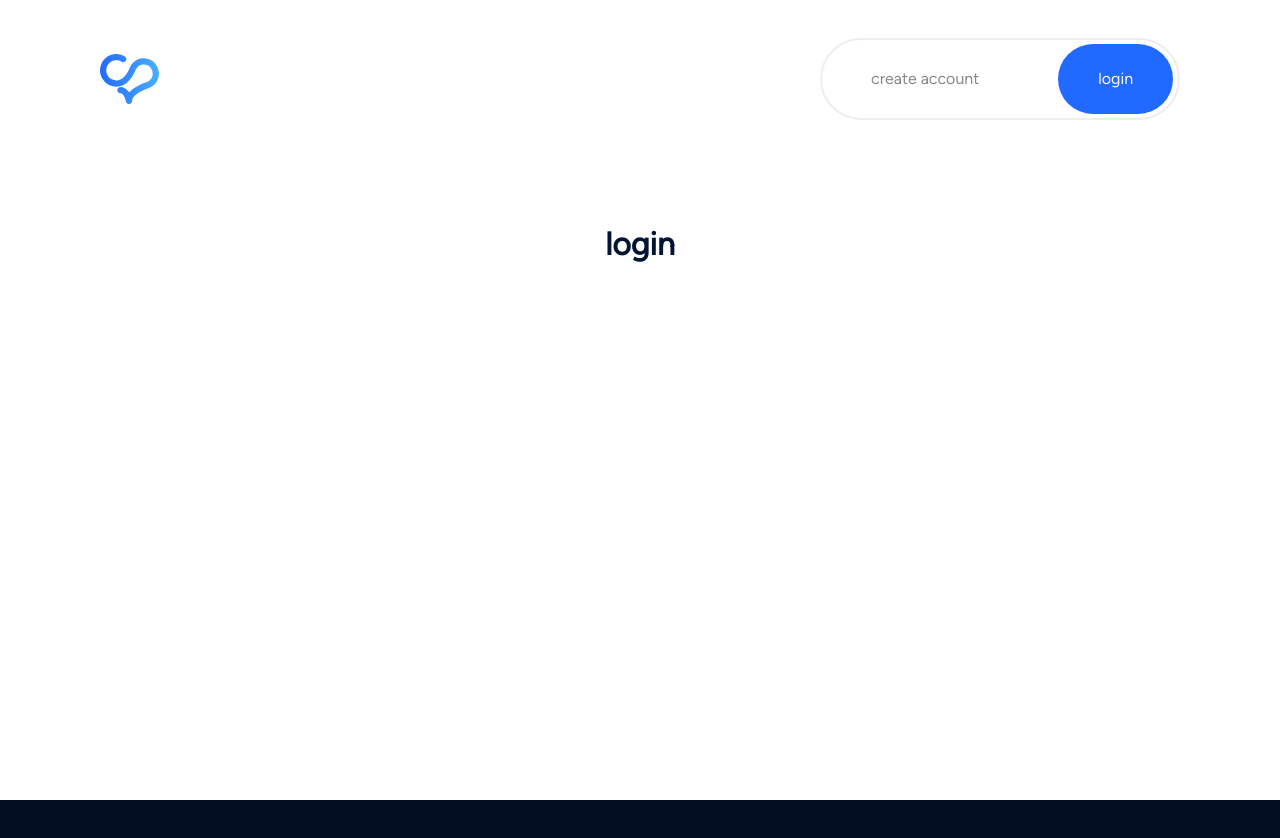
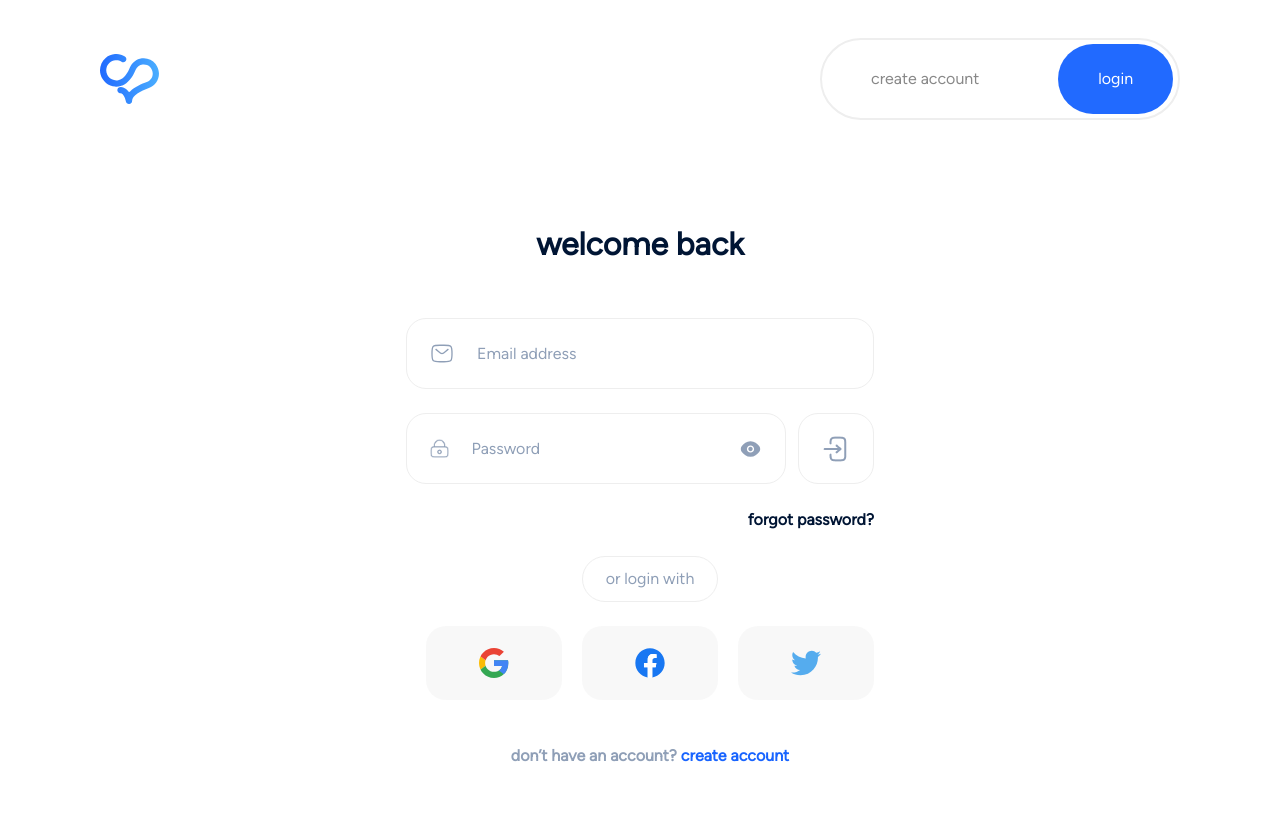
Before and after one commit to showmeelove/sml-landing-page, a React (Vite) app: page /login in a window 1280 px wide. Shown: the top 838 px of the page. Before the commit the page ends 800 px from the top, so only its background shows below. Built offline with nearby package versions, Linux system fonts and the light colour scheme.

Commit message:
Conflicts

```diff
--- a/src/components/auth/Login.jsx
+++ b/src/components/auth/Login.jsx
@@ -1,14 +1,76 @@
 import Auth from './Auth'
-import { useState } from "react";
+import { useState } from 'react'
+import email_icon from '../../assets/icons/mail.svg'
+import password_icon from '../../assets/icons/password.png'
+import logout_icon from '../../assets/icons/login.png'
+import { Link } from 'react-router-dom';
+import google_icon from '../../assets/icons/google.svg'
+import facebook_icon from '../../assets/icons/facebook.svg'
+import twitter_icon from '../../assets/icons/twitter.svg'
+import Input from '../ui/Input';
+import Button from '../ui/Button'
 
 const SignIn = () => {
 
+  const [email, setEmail] = useState()
+  const [password, setPassword] = useState()
+
+  const submit = (e) => {
+    e.preventDefault()
+  }
+
   return (
     <Auth>
-      <section className="mt-[100px] text-black mx-auto text-center">
-          <header>
-            <h1 className='text-[#001534] text-[32px] font-bold font-figtree'>login</h1>
-          </header>
+      <section className="py-[100px] mx-auto w-full max-w-[500px] font-figtree px-4">
+        <header>
+          <h1 className='text-[#001534] text-[#001534] text-[32px] font-bold text-center'>welcome back</h1>
+        </header>
+        <form onSubmit={submit} className='pt-[50px] flex flex-col gap-y-6'>
+          <fieldset className='flex items-center'>
+            <Input
+              type="email"
+              value={email}
+              onChange={(e) => setEmail(e.target.value)}
+              leading={email_icon}
+              placeholder="Email address"
+            />
+          </fieldset>
+          <fieldset className='flex items-center gap-x-3'>
+            <Input
+              type="password"
+              value={password}
+              onChange={(e) => setPassword(e.target.value)}
+              leading={password_icon}
+              placeholder="Password"
+            />
+            <button className="h-[71px] px-5 rounded-[20px] border-[1px] border-[#EEEEEE] hidden sm:block">
+              <img src={logout_icon} alt="Logout Icon" />
+            </button>
+          </fieldset>
+          <fieldset className="sm:hidden">
+            <Button>login</Button>
+          </fieldset>
+          <fieldset className="pl-5 flex justify-end">
+            <Link to='/forgot-password' className="text-[#001534] font-bold">forgot password?</Link>
+          </fieldset>
+          <fieldset className="pl-5 grid place-items-center">
+            <p className='border-[#eeeeee] border-[1px] rounded-[50px] py-[10px] px-[23px] text-[#8F9FB7]'>or login with</p>
+          </fieldset>
+          <fieldset className="pl-5 grid grid-cols-3 gap-x-5">
+            <figure className="bg-[#EEEEEE66] rounded-[20px] py-[15px] grid place-items-center">
+              <img src={google_icon} alt="Google Icon" />
+            </figure>
+            <figure className="bg-[#EEEEEE66] rounded-[20px] py-[15px] grid place-items-center">
+              <img src={facebook_icon} alt="Facebook Icon" />
+            </figure>
+            <figure className="bg-[#EEEEEE66] rounded-[20px] py-[15px] grid place-items-center">
+              <img src={twitter_icon} alt="Twitter Icon" />
+            </figure>
+          </fieldset>
+          <fieldset className="pl-5 grid place-items-center pt-5">
+            <p className='text-[#8F9FB7] font-semibold'>don&rsquo;t have an account? <Link to='/signup' className="text-primary">create account</Link></p>
+          </fieldset>
+        </form>
       </section>
     </Auth>
   );
--- a/src/components/auth/SignUp.jsx
+++ b/src/components/auth/SignUp.jsx
@@ -6,11 +6,14 @@ import { Link } from 'react-router-dom';
 import google_icon from '../../assets/icons/google.svg'
 import facebook_icon from '../../assets/icons/facebook.svg'
 import twitter_icon from '../../assets/icons/twitter.svg'
-import eye_icon from '../../assets/icons/eye-icon.svg'
-
+import Input from '../ui/Input';
+import { useState } from 'react'
+import Button from '../ui/Button';
 
 const SignIn = () => {
 
+  const [email, setEmail] = useState()
+  const [password, setPassword] = useState()
 
   const submit = (e) => {
     e.preventDefault()
@@ -24,26 +27,28 @@ const SignIn = () => {
         </header>
         <form onSubmit={submit} className='pt-[50px] flex flex-col gap-y-6'>
           <fieldset className='flex items-center'>
-            <div className='rounded-[20px] w-full border-[1px] items-center border-[#EEEEEE] px-5 flex gap-x-5 h-[71px]'>
-              <figure className='h-fit'>
-                <img src={mail_icon} alt="Mail Icon" />
-              </figure>
-              <input type="email" className='outline-none text-[#8F9FB7] w-full' placeholder="What's your email?" />
-            </div>
+            <Input
+              type="email"
+              value={email}
+              onChange={(e) => setEmail(e.target.value)}
+              leading={mail_icon}
+              placeholder="What's your email?"
+            />
           </fieldset>
-          <fieldset className='flex items-center gap-x-5'>
-            <div className='rounded-[20px] flex-1 border-[1px] border-[#EEEEEE] px-5 flex gap-x-2 h-[71px] items-center'>
-              <figure className='h-fit'>
-                <img src={password_icon} alt="Mail Icon" />
-              </figure>
-              <input type="password" className='outline-none text-[#8F9FB7] w-full' placeholder="Password" />
-              <figure>
-                <img src={eye_icon} alt="Eye Icon" className="h-[40px]" />
-              </figure>
-            </div>
-            <button className="h-[71px] px-5 rounded-[20px] border-[1px] border-[#EEEEEE]">
-              <img src={logout_icon} alt="Logout Icon"/>
+          <fieldset className='flex items-center gap-x-3'>
+            <Input
+              type="password"
+              value={password}
+              onChange={(e) => setPassword(e.target.value)}
+              leading={password_icon}
+              placeholder="Password"
+            />
+            <button className="h-[71px] px-5 rounded-[20px] border-[1px] border-[#EEEEEE] hidden sm:block">
+              <img src={logout_icon} alt="Logout Icon" />
             </button>
+          </fieldset>
+          <fieldset className="sm:hidden">
+            <Button>login</Button>
           </fieldset>
           <fieldset className="pl-5">
             <Link to='/forgot-password' className="text-[#001534] font-bold">forgot password?</Link>
@@ -53,13 +58,13 @@ const SignIn = () => {
           </fieldset>
           <fieldset className="pl-5 grid grid-cols-3 gap-x-5">
             <figure className="bg-[#EEEEEE66] rounded-[20px] py-[15px] grid place-items-center">
-              <img src={google_icon} alt="Google Icon"/>
+              <img src={google_icon} alt="Google Icon" />
             </figure>
             <figure className="bg-[#EEEEEE66] rounded-[20px] py-[15px] grid place-items-center">
-              <img src={facebook_icon} alt="Facebook Icon"/>
+              <img src={facebook_icon} alt="Facebook Icon" />
             </figure>
             <figure className="bg-[#EEEEEE66] rounded-[20px] py-[15px] grid place-items-center">
-              <img src={twitter_icon} alt="Twitter Icon"/>
+              <img src={twitter_icon} alt="Twitter Icon" />
             </figure>
           </fieldset>
           <fieldset className="pl-5 grid place-items-center pt-5">
--- /dev/null
+++ b/src/components/ui/Button.jsx
@@ -0,0 +1,9 @@
+/* eslint-disable react/prop-types */
+
+const Button = ({children}) => {
+  return (
+    <button className={`grid place-items-center bg-primary rounded-[100px] h-[60px] w-full`}>{children}</button>
+  )
+}
+
+export default Button
--- /dev/null
+++ b/src/components/ui/Input.jsx
@@ -0,0 +1,90 @@
+/* eslint-disable react/prop-types */
+import eye_icon from '../../assets/icons/eye-icon.svg'
+import { useEffect, useRef, useState } from 'react'
+
+const Input = (props) => {
+
+    const { type, leading, placeholder, value, ...prop } = props
+
+    const [focus, setFocus] = useState(false)
+
+    const labelRef = useRef()
+    const inputRef = useRef()
+
+    useEffect(() => {
+        const label = labelRef.current
+        const input = inputRef.current
+
+        label.addEventListener("click", () => {
+            setFocus(true)
+            input.focus()
+        })
+
+        input.addEventListener("focusout", () => {
+
+            if (value) {
+                setFocus(true)
+            } else {
+                setFocus(false)
+            }
+
+        })
+
+        input.addEventListener("focus", () => {
+            setFocus(true)
+        })
+
+    }, [value])
+
+    if (type === "password") {
+        return (
+            <div className='rounded-[20px] flex-1 border-[1px] border-[#EEEEEE] px-5 flex gap-x-5 h-[71px] items-center'>
+                <figure className='h-fit'>
+                    <img src={leading} alt="Icon" />
+                </figure>
+                <div className="relative w-full">
+                    <label
+                        ref={labelRef}
+                        className={`top-0 left-0 text-[#8F9FB7] absolute ${focus ? "sm-auth-placeholder active" : "sm-auth-placeholder"}`}>
+                        {placeholder}
+                    </label>
+                    <input
+                        type={type}
+                        ref={inputRef}
+                        value={value}
+                        className={`outline-none text-[#8F9FB7] w-full ${focus ? "sm-auth-input active" : "sm-auth-placeholder"}`}
+                        {...prop}
+                    />
+                </div>
+                <figure>
+                    <img src={eye_icon} alt="Eye Icon" className="h-[40px]" />
+                </figure>
+            </div>
+        )
+    }
+
+    return (
+        <div className='rounded-[20px] w-full border-[1px] items-center border-[#EEEEEE] px-5 flex gap-x-5 h-[71px]'>
+            <figure className='h-fit'>
+                <img src={leading} alt="Icon" />
+            </figure>
+            <div className="relative w-full">
+                <label
+                    ref={labelRef}
+                    className={`top-0 left-0 text-[#8F9FB7] absolute ${focus ? "sm-auth-placeholder active" : "sm-auth-placeholder"}`}>
+                    {placeholder}
+                </label>
+                <input
+                    type={type}
+                    ref={inputRef}
+                    value={value}
+                    className={`outline-none text-[#8F9FB7] w-full ${focus ? "sm-auth-input active" : "sm-auth-placeholder"}`}
+                    {...prop}
+                />
+            </div>
+        </div>
+    )
+
+}
+
+export default Input
--- a/src/index.css
+++ b/src/index.css
@@ -98,3 +98,15 @@ body::-webkit-scrollbar-thumb {
 
 
 /* css animation for the login and sign up button */
+
+.sm-auth-placeholder{
+  transition: color .2s ease-out, -webkit-transform .2s ease-out;
+  -webkit-transition: color .2s ease-out, -webkit-transform .2s ease-out;
+  transform-origin: 0 100%;
+}
+.sm-auth-placeholder.active{
+  transform: translateY(-15px) scale(0.8);
+  transform-origin: 0 0;
+  -webkit-transform-origin: 0 0;
+  -webkit-transform: translateY(-15px) scale(0.8);
+}
```
